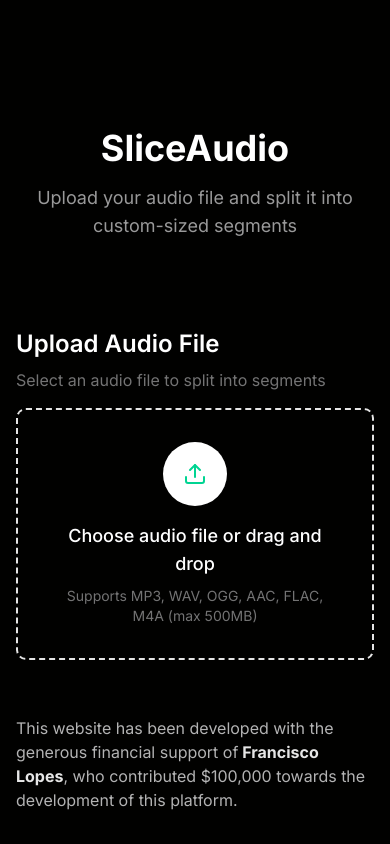
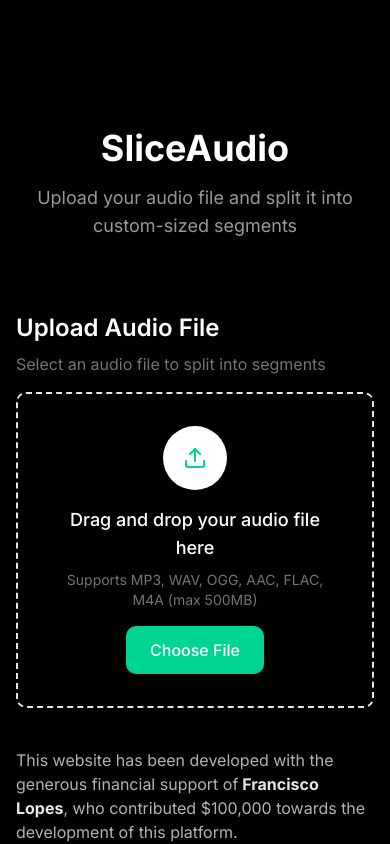
Before and after one commit to rodbbranco/slice_audio, a Next.js app: page / in a window 390 px wide. Built offline with nearby package versions, Linux system fonts and the light colour scheme.

Commit message:
FIX: mobile file upload

```diff
--- a/components/AudioUploader.tsx
+++ b/components/AudioUploader.tsx
@@ -1,6 +1,6 @@
 "use client";
 
-import { useState, useCallback } from "react";
+import { useState, useCallback, useRef } from "react";
 import { Upload, X, Music } from "lucide-react";
 import { cn } from "@/lib/utils";
 
@@ -12,6 +12,7 @@ interface AudioUploaderProps {
 export function AudioUploader({ onFileSelect, selectedFile }: AudioUploaderProps) {
   const [isDragOver, setIsDragOver] = useState(false);
   const [error, setError] = useState<string | null>(null);
+  const fileInputRef = useRef<HTMLInputElement>(null);
 
   const handleDragOver = useCallback((e: React.DragEvent) => {
     e.preventDefault();
@@ -74,6 +75,10 @@ export function AudioUploader({ onFileSelect, selectedFile }: AudioUploaderProps
     setError(null);
   };
 
+  const handleClick = () => {
+    fileInputRef.current?.click();
+  };
+
   const formatFileSize = (bytes: number): string => {
     if (bytes === 0) return '0 Bytes';
     const k = 1024;
@@ -94,25 +99,28 @@ export function AudioUploader({ onFileSelect, selectedFile }: AudioUploaderProps
       </div>
 
       {!selectedFile ? (
+        <div>
+          {/* Hidden file input */}
+          <input
+            ref={fileInputRef}
+            type="file"
+            accept="audio/*"
+            onChange={handleFileInput}
+            className="hidden"
+          />
+
+          {/* Drag and drop area */}
           <div
             className={cn(
-            "relative border-2 border-dashed rounded-lg p-8 text-center transition-colors",
+              "border-2 border-dashed rounded-lg p-8 text-center transition-colors",
               isDragOver
                 ? "border-emerald-400 bg-primary/5"
-              : "border-border hover:border-emerald-400",
-            "cursor-pointer"
+                : "border-border hover:border-emerald-400"
             )}
             onDragOver={handleDragOver}
             onDragLeave={handleDragLeave}
             onDrop={handleDrop}
           >
-          <input
-            type="file"
-            accept="audio/*"
-            onChange={handleFileInput}
-            className="absolute inset-0 w-full h-full opacity-0 cursor-pointer"
-          />
-
             <div className="flex flex-col items-center space-y-4">
               <div className={cn(
                 "w-16 h-16 rounded-full flex items-center justify-center",
@@ -126,11 +134,20 @@ export function AudioUploader({ onFileSelect, selectedFile }: AudioUploaderProps
 
               <div>
                 <p className="text-lg font-medium text-foreground mb-2">
-                {isDragOver ? "Drop your audio file here" : "Choose audio file or drag and drop"}
+                  {isDragOver ? "Drop your audio file here" : "Drag and drop your audio file here"}
                 </p>
-              <p className="text-sm text-muted-foreground">
+                <p className="text-sm text-muted-foreground mb-4">
                   Supports MP3, WAV, OGG, AAC, FLAC, M4A (max 500MB)
                 </p>
+
+                {/* Mobile-friendly button */}
+                <button
+                  onClick={handleClick}
+                  className="px-6 py-3 bg-emerald-400 hover:bg-emerald-500 text-white font-medium rounded-lg transition-colors focus:outline-none focus:ring-2 focus:ring-emerald-400 focus:ring-offset-2"
+                >
+                  Choose File
+                </button>
+              </div>
             </div>
           </div>
         </div>
```
Lines whose indentation alone changed are shown as unchanged.
